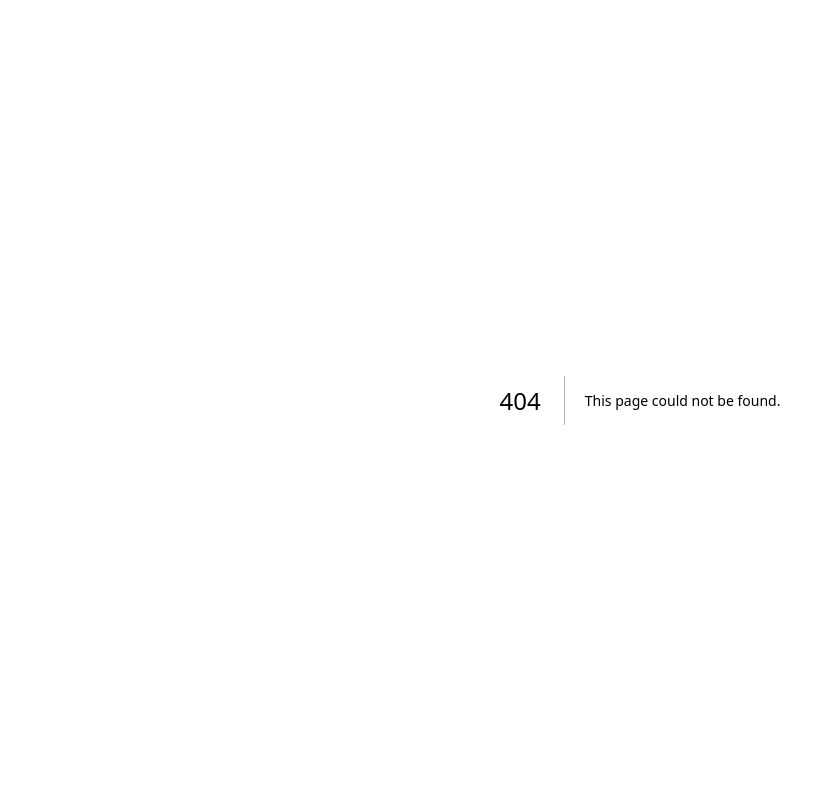
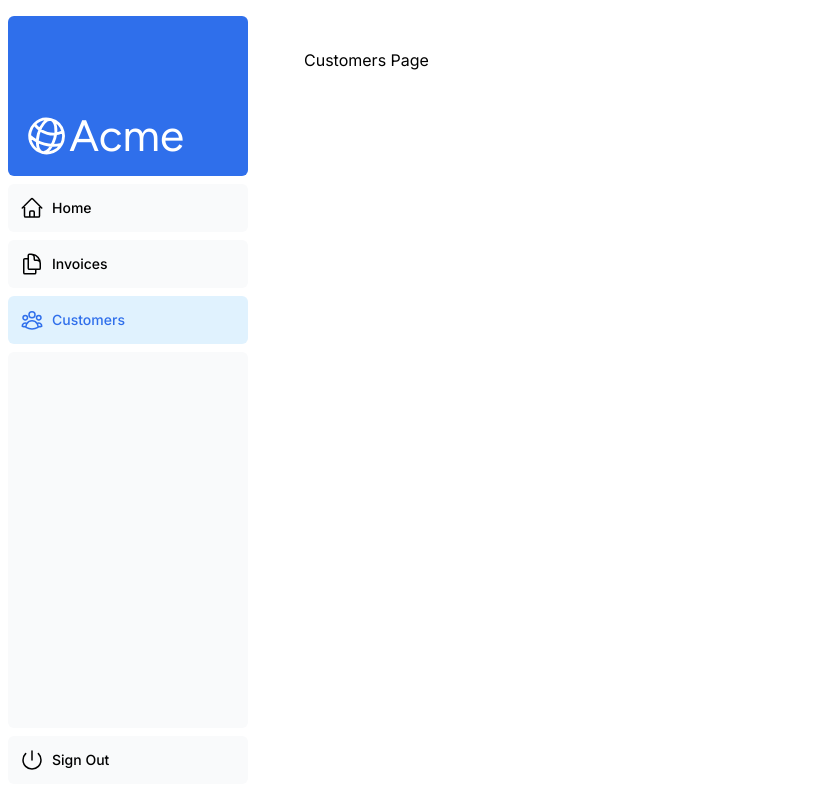
Before and after one commit to francisdiasbr/financial-dashboard, a Next.js app: page /dashboard/customers in a window 1280 px wide. Before the commit this address had no page. Shown: the whole page, without its empty margins (0-835 px from the left). Built offline with nearby package versions, Linux system fonts and the light colour scheme.

Commit message:
Font and image optimizing and linking between pages

```diff
--- /dev/null
+++ b/app/dashboard/customers/page.tsx
@@ -0,0 +1,3 @@
+export default function Page() {
+  return <p>Customers Page</p>;
+}
--- /dev/null
+++ b/app/dashboard/invoices/page.tsx
@@ -0,0 +1,3 @@
+export default function Page() {
+  return <p>Invoices Page</p>;
+}
--- /dev/null
+++ b/app/dashboard/layout.tsx
@@ -0,0 +1,12 @@
+import SideNav from '@/app/ui/dashboard/sidenav';
+
+export default function Layout({ children }: { children: React.ReactNode }) {
+  return (
+    <div className="flex h-screen flex-col md:flex-row md:overflow-hidden">
+      <div className="w-full flex-none md:w-64">
+        <SideNav />
+      </div>
+      <div className="flex-grow p-6 md:overflow-y-auto md:p-12">{children}</div>
+    </div>
+  );
+}
--- /dev/null
+++ b/app/dashboard/page.tsx
@@ -0,0 +1,3 @@
+export default function Page() {
+  return <p>Dashboard Page</p>;
+}
--- a/app/layout.tsx
+++ b/app/layout.tsx
@@ -1,3 +1,6 @@
+import '@/app/ui/global.css';
+import { inter } from '@/app/ui/fonts';
+
 export default function RootLayout({
   children,
 }: {
@@ -5,7 +8,7 @@
 }) {
   return (
     <html lang="en">
-      <body>{children}</body>
+      <body className={`${inter.className} antialiased`}>{children}</body>
     </html>
   );
 }
--- a/app/page.tsx
+++ b/app/page.tsx
@@ -1,15 +1,19 @@
 import AcmeLogo from '@/app/ui/acme-logo';
 import { ArrowRightIcon } from '@heroicons/react/24/outline';
+import Image from 'next/image';
 import Link from 'next/link';
 
 export default function Page() {
   return (
     <main className="flex min-h-screen flex-col p-6">
       <div className="flex h-20 shrink-0 items-end rounded-lg bg-blue-500 p-4 md:h-52">
-        {/* <AcmeLogo /> */}
+        <AcmeLogo />
       </div>
       <div className="mt-4 flex grow flex-col gap-4 md:flex-row">
         <div className="flex flex-col justify-center gap-6 rounded-lg bg-gray-50 px-6 py-10 md:w-2/5 md:px-20">
+          <div
+            className="relative w-0 h-0 border-l-[15px] border-r-[15px] border-b-[26px] border-l-transparent border-r-transparent border-b-black"
+          />
           <p className={`text-xl text-gray-800 md:text-3xl md:leading-normal`}>
             <strong>Welcome to Acme.</strong> This is the example for the{' '}
             <a href="https://nextjs.org/learn/" className="text-blue-500">
@@ -25,7 +29,20 @@
           </Link>
         </div>
         <div className="flex items-center justify-center p-6 md:w-3/5 md:px-28 md:py-12">
-          {/* Add Hero Images Here */}
+          <Image
+            src="/hero-desktop.png"
+            width={1000}
+            height={760}
+            className="hidden md:block"
+            alt="Screenshots of the dashboard project showing desktop version"
+          />
+          <Image
+            src="/hero-mobile.png"
+            width={560}
+            height={620}
+            className="block md:hidden"
+            alt="Screenshot of the dashboard project showing mobile version"
+          />
         </div>
       </div>
     </main>
--- a/app/ui/acme-logo.tsx
+++ b/app/ui/acme-logo.tsx
@@ -1,10 +1,10 @@
 import { GlobeAltIcon } from '@heroicons/react/24/outline';
-import { lusitana } from '@/app/ui/fonts';
+import { figtree } from '@/app/ui/fonts';
 
 export default function AcmeLogo() {
   return (
     <div
-      className={`${lusitana.className} flex flex-row items-center leading-none text-white`}
+      className={`${figtree.className} flex flex-row items-center leading-none text-white`}
     >
       <GlobeAltIcon className="h-12 w-12 rotate-[15deg]" />
       <p className="text-[44px]">Acme</p>
--- a/app/ui/dashboard/nav-links.tsx
+++ b/app/ui/dashboard/nav-links.tsx
@@ -1,8 +1,13 @@
+'use client';
+
 import {
   UserGroupIcon,
   HomeIcon,
   DocumentDuplicateIcon,
 } from '@heroicons/react/24/outline';
+import clsx from 'clsx';
+import Link from 'next/link'
+import { usePathname } from 'next/navigation';
 
 // Map of links to display in the side navigation.
 // Depending on the size of the application, this would be stored in a database.
@@ -17,19 +22,26 @@
 ];
 
 export default function NavLinks() {
+  const pathname = usePathname();
+
   return (
     <>
       {links.map((link) => {
         const LinkIcon = link.icon;
         return (
-          <a
+          <Link
             key={link.name}
             href={link.href}
-            className="flex h-[48px] grow items-center justify-center gap-2 rounded-md bg-gray-50 p-3 text-sm font-medium hover:bg-sky-100 hover:text-blue-600 md:flex-none md:justify-start md:p-2 md:px-3"
+            className={clsx(
+              'flex h-[48px] grow items-center justify-center gap-2 rounded-md bg-gray-50 p-3 text-sm font-medium hover:bg-sky-100 hover:text-blue-600 md:flex-none md:justify-start md:p-2 md:px-3',
+              {
+                'bg-sky-100 text-blue-600': pathname === link.href,
+              },
+            )}
           >
             <LinkIcon className="w-6" />
             <p className="hidden md:block">{link.name}</p>
-          </a>
+          </Link>
         );
       })}
     </>
--- /dev/null
+++ b/app/ui/fonts.ts
@@ -0,0 +1,8 @@
+import { Inter, Figtree } from 'next/font/google';
+
+export const inter = Inter({ subsets: ['latin'] });
+
+export const figtree = Figtree({
+  subsets: ['latin'],
+  weight: ['400', '700']
+});
```
